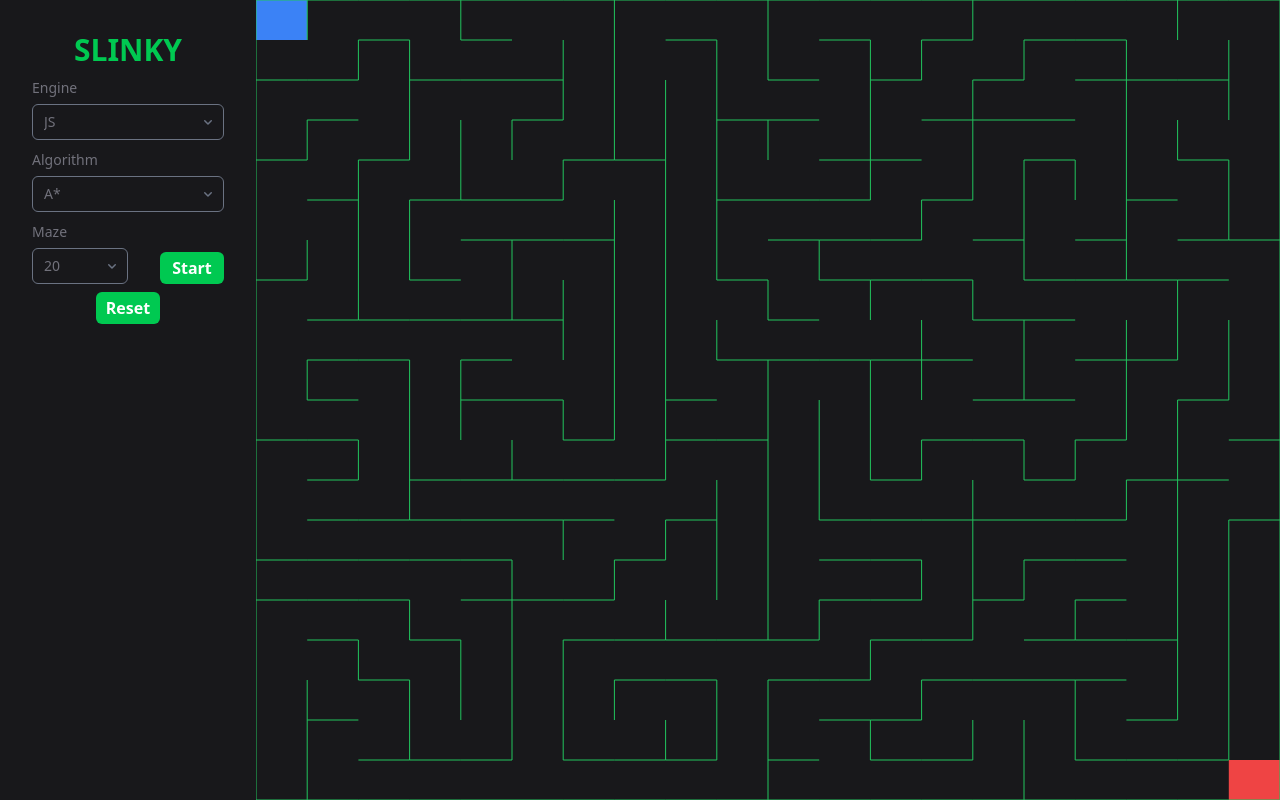
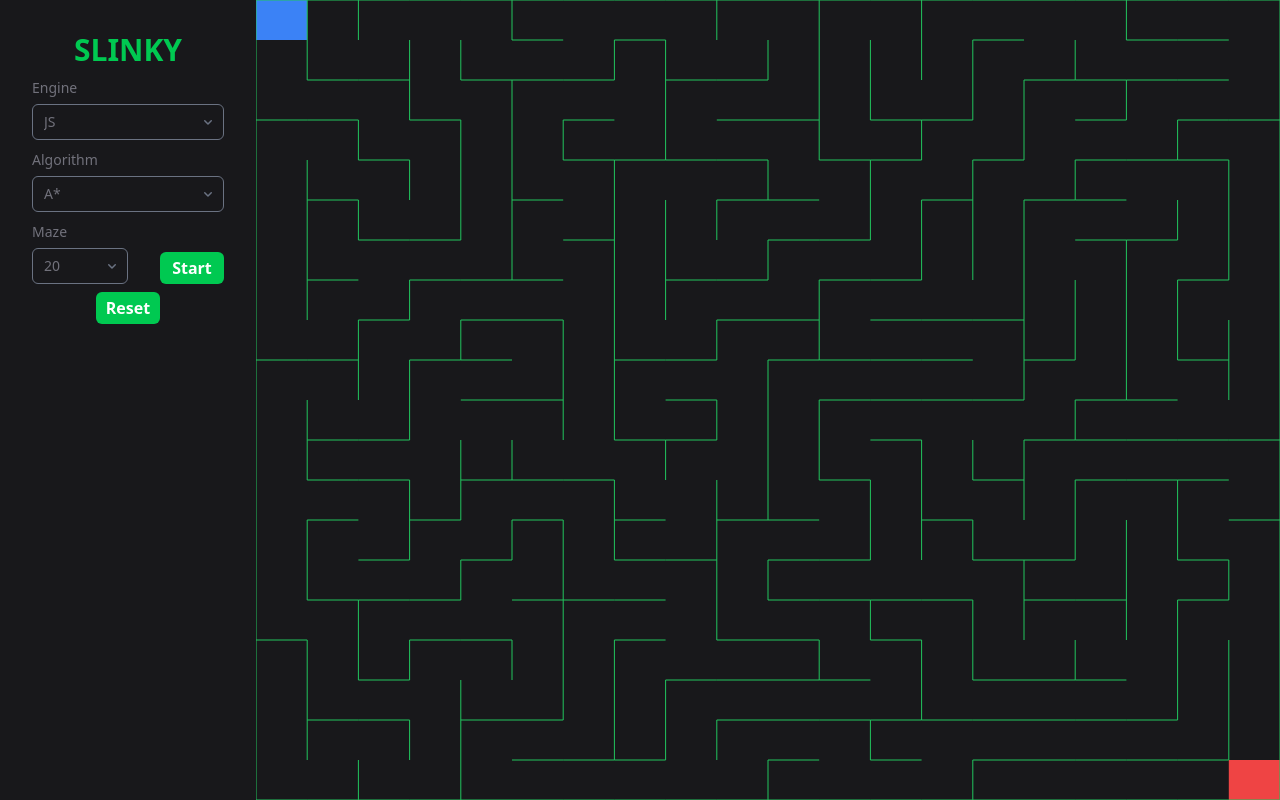
Before and after one commit to cocarmon/slinky, a React (Vite) app: page / in a window 1280 px wide. Built offline with nearby package versions, Linux system fonts and the light colour scheme.

Commit message:
seperate start into local state for clear seperation, memoize maze so you can reuse it between the two engines

```diff
--- a/src/App.tsx
+++ b/src/App.tsx
@@ -1,28 +1,28 @@
-import { useState } from "react";
+import { useCallback, useMemo, useState } from "react";
 import Canvas from "./features/canvas/Canvas"
 import Sidebar from "@/components/layout/Sidebar"
 import { useMazeContext } from "./context/MazeContext";
+import { generateMaze } from "./utils/mazeGenerator";
 
 function App() {
+    const { options } = useMazeContext();
     const [resetKey, setResetKey] = useState(0);
-    const { options,setOptions } = useMazeContext();
+    const [isStart, setIsStart] = useState(false);
+    const maze = useMemo(()=>generateMaze(options.size),[options.size]);
 
+    const handleOnStart = useCallback(() => {
+      setIsStart(p => !p);
+    },[]);
 
-    const handleStartChange = () => {
-      setOptions((prev)=> ({
-          ...prev,
-          start: !prev.start
-      }));
-    };
+    const handleOnReset = useCallback(() => {
+      setResetKey(p => p + 1);
+    }, []);
 
-    const handleOnReset = () => {
-      setResetKey(p => p + 1);
-    };
 
   return (
     <div className="flex h-screen">
-      <Sidebar handleOnStart={handleStartChange} handleOnReset={handleOnReset}/>
-      <Canvas key={resetKey} size={Number(options.size)} start={options.start} resetStart={handleStartChange}/>
+      <Sidebar handleOnStart={handleOnStart} handleOnReset={handleOnReset}/>
+      <Canvas key={resetKey} size={options.size} name={options.algorithm} grid={maze} start={isStart} resetStart={handleOnStart}/>
     </div>
   )
 }
```
